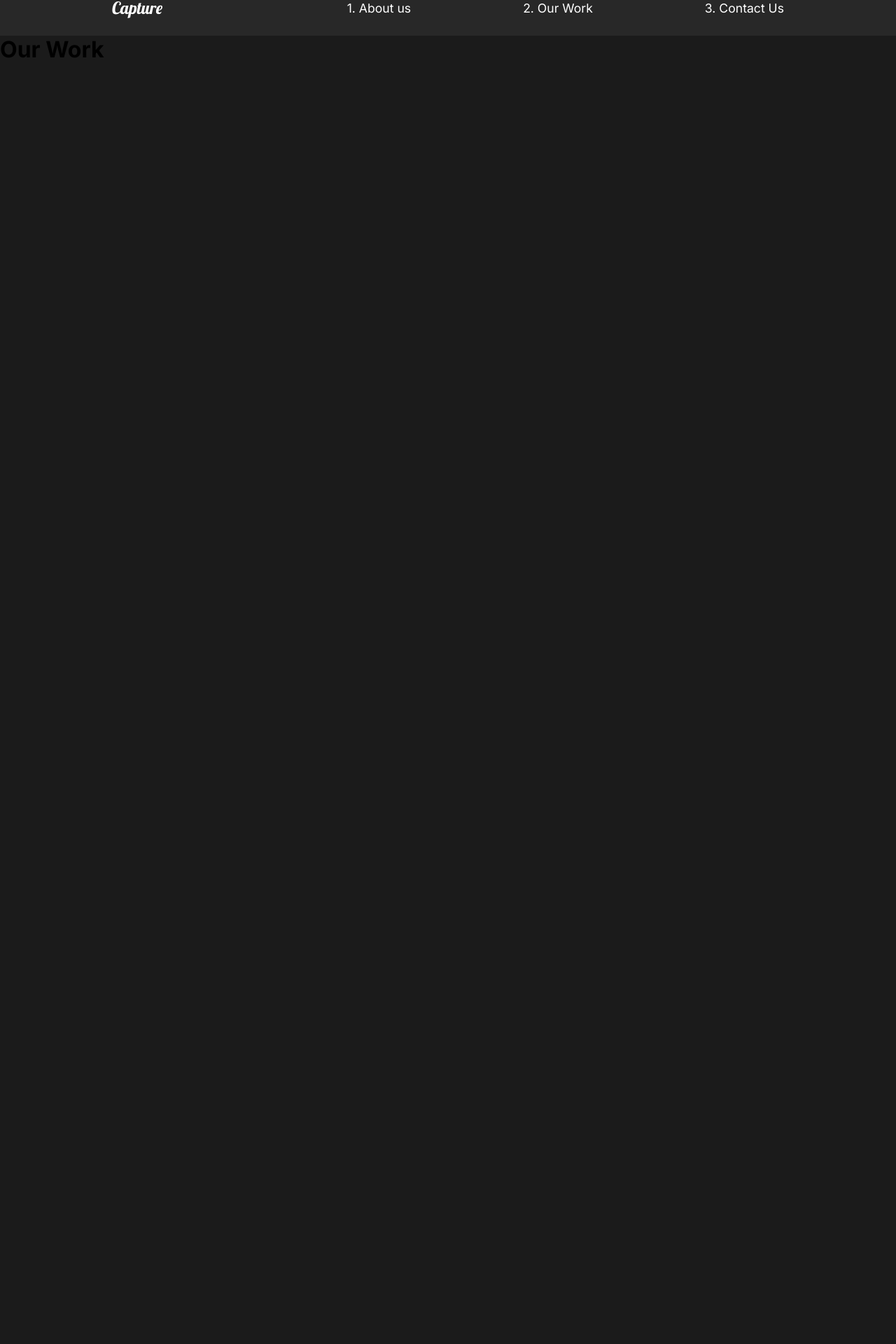
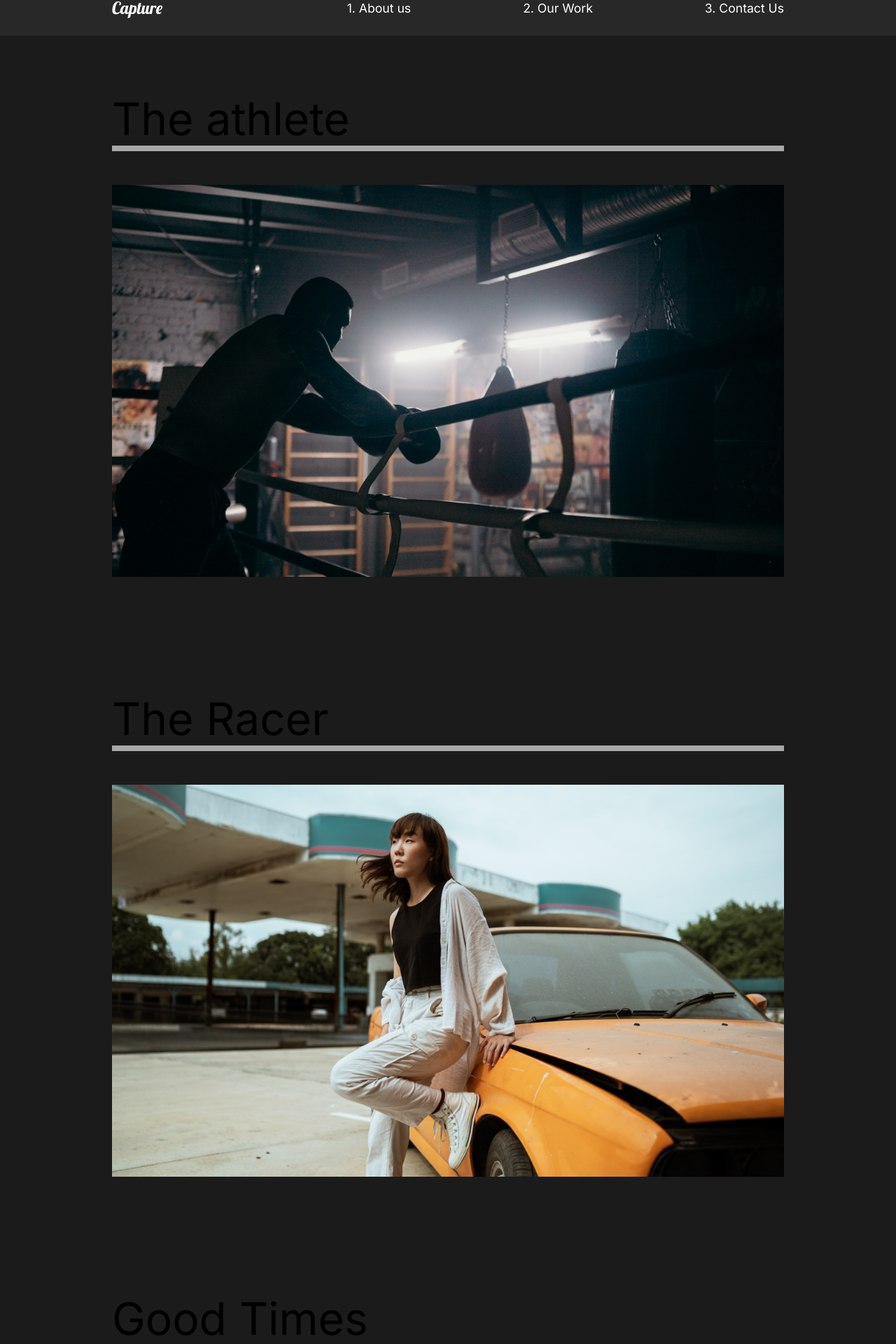
Before and after one commit to AvellaJB/tuto-capture-annotation, a React (Create React App) app: page /work in a window 1280 px wide. Shown: the part 29-1949 px from the top of the page at 70% size. Before the commit the page ends 800 px from the top, so only its background shows below. Built offline with nearby package versions, Linux system fonts and the light colour scheme.

Commit message:
Ajout des projets dans ourwork (photo + style)

```diff
--- a/src/pages/OurWork.js
+++ b/src/pages/OurWork.js
@@ -1,11 +1,60 @@
 import React from "react";
+import styled from "styled-components";
+import { Link } from "react-router-dom";
+//Images
+import athlete from "../img/athlete-small.png";
+import theracer from "../img/theracer-small.png";
+import goodtimes from "../img/goodtimes-small.png";
 
 const OurWork = () => {
   return (
-    <div>
-      <h1>Our Work</h1>
-    </div>
+    <Work>
+      <Movie>
+        <h2>The athlete</h2>
+        <div className="line"></div>
+        <Link>
+          <img src={athlete} alt="the athlete" />
+        </Link>
+      </Movie>
+      <Movie>
+        <h2>The Racer</h2>
+        <div className="line"></div>
+        <Link>
+          <img src={theracer} alt="the racer" />
+        </Link>
+      </Movie>
+      <Movie>
+        <h2>Good Times</h2>
+        <div className="line"></div>
+        <Link>
+          <img src={goodtimes} alt="the good times" />
+        </Link>
+      </Movie>
+    </Work>
   );
 };
 
+const Work = styled.div`
+  min-height: 100vh;
+  overflow: hidden;
+  padding: 5rem 10rem;
+  h2 {
+    padding: 1rem, 0rem;
+  }
+`;
+
+const Movie = styled.div`
+  padding-bottom: 10rem;
+  .line {
+    height: 0.5rem;
+    background: #cccc;
+    margin-bottom: 3rem;
+  }
+  img {
+    width: 100%;
+    height: 70vh;
+    object-fit: cover;
+  }
+`;
+
 export default OurWork;
```
